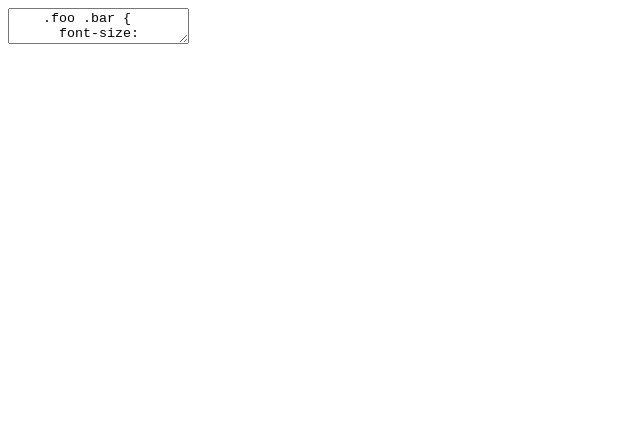
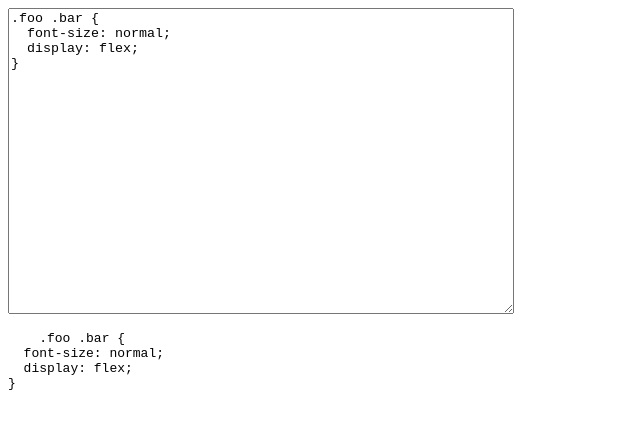
Before and after one commit to do7be/sugarss-demo, a website built with webpack: page index.html in a window 1280 px wide. Shown: the whole page, without its empty margins (0-640 px from the left). Built offline with nearby package versions, Linux system fonts and the light colour scheme.

Commit message:
textareaおおきくしたのとkeypressにした

```diff
--- a/index.html
+++ b/index.html
@@ -2,14 +2,20 @@
 <html lang_ja>
 
 <head>
+  <style>
+    #src {
+      height: 300px;
+      width: 500px;
+    }
+  </style>
 </head>
 
 <body>
   <textarea id="src">
-    .foo .bar {
-      font-size: normal;
-      display: flex;
-    }
+.foo .bar {
+  font-size: normal;
+  display: flex;
+}
   </textarea>
   <pre>
     <code id="dist">
--- a/src/index.js
+++ b/src/index.js
@@ -14,4 +14,5 @@ function runPostcss () {
   })
 }
 
-document.getElementById('src').addEventListener('change', runPostcss)
+document.getElementById('src').addEventListener('keypress', runPostcss)
+runPostcss()
```
